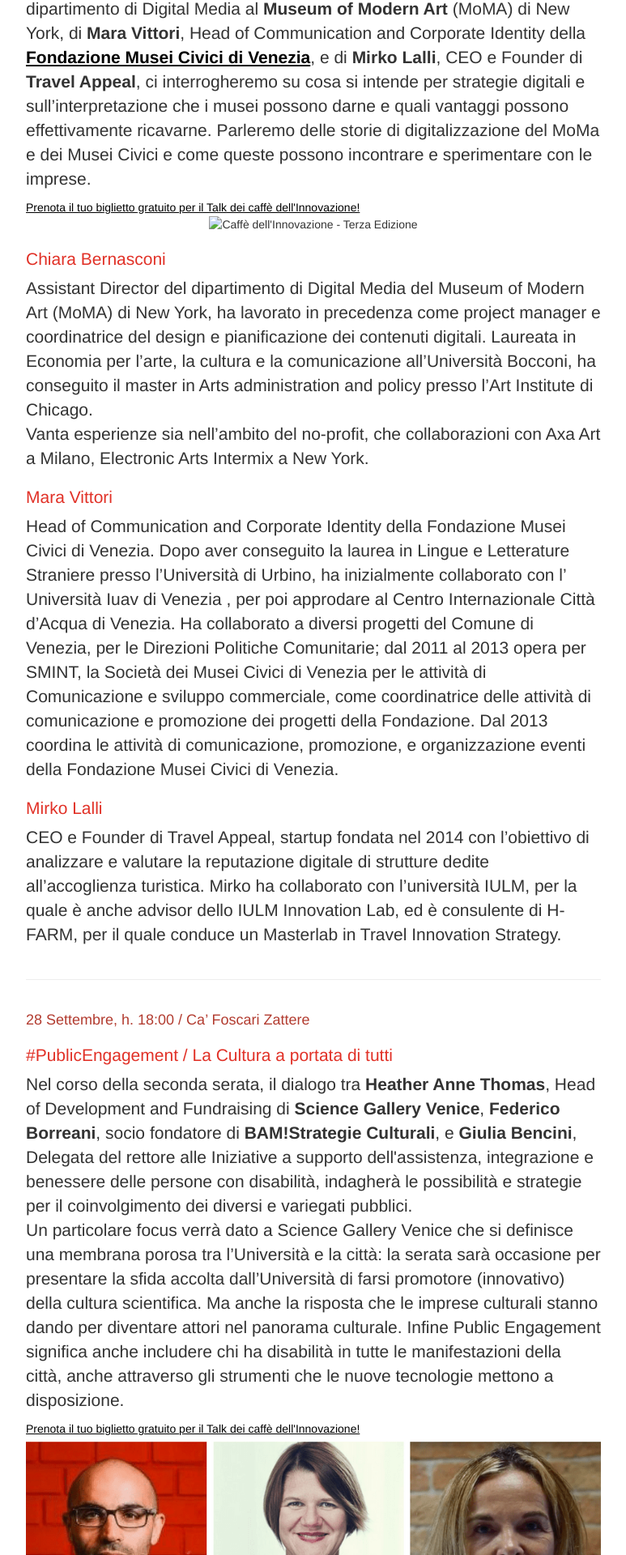
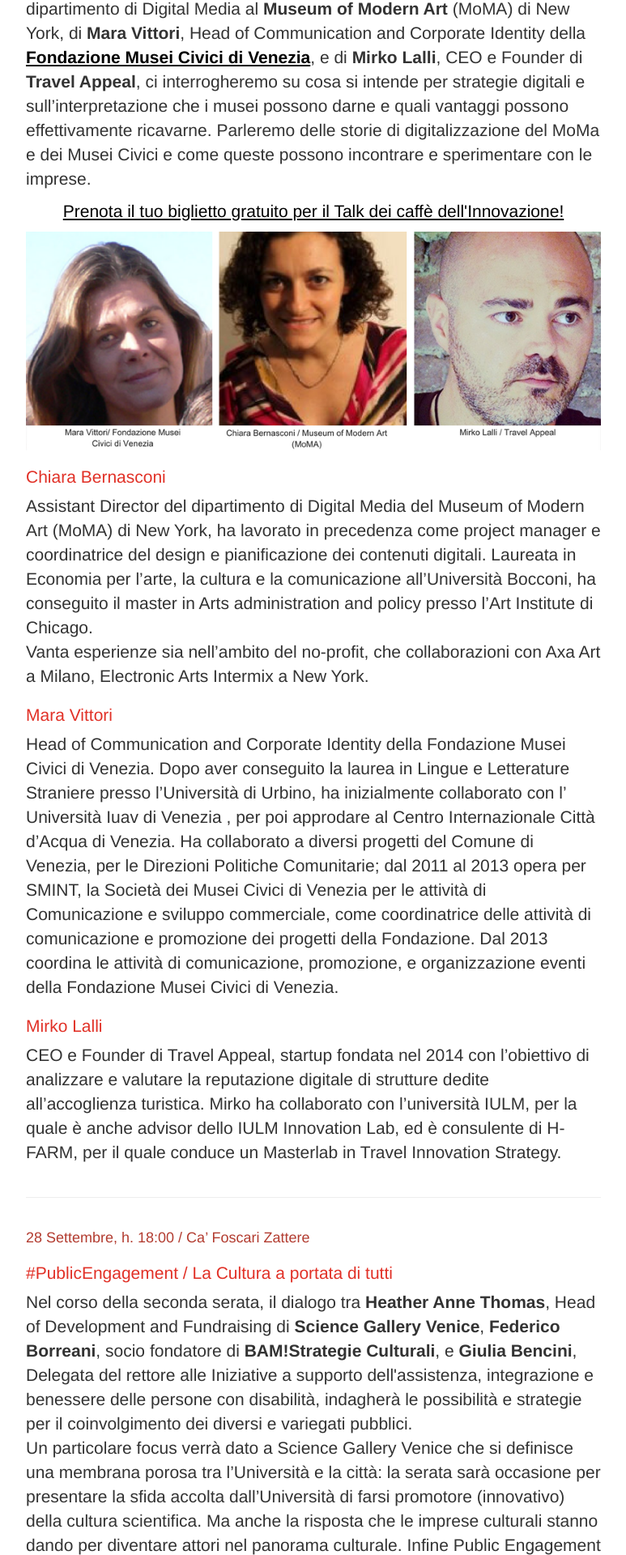
Before and after one commit to simonini/dvri-j-theme, a Jekyll site: the page built from progetti/caffe-2017.html, in a window 1280 px wide. Shown: the part 2267-4187 px from the top of the page at 81% size, without its empty margins (253-1026 px from the left). Built offline with Jekyll 4.4.1, drawn with Linux system fonts in a browser that asks for light colours; the table of contents is made by our own code.

Commit message:
sistemata l'immagine

```diff
--- a/progetti/caffe-2017.html
+++ b/progetti/caffe-2017.html
@@ -33,11 +33,12 @@
   <h5>#DigitalStrategy al Museo</h5>
   <p>Grazie agli interventi di <strong>Chiara Bernasconi</strong>, Assistant Director nel dipartimento di Digital Media al <strong>Museum of Modern Art</strong> (MoMA) di New York, di <strong>Mara Vittori</strong>, Head of Communication and Corporate Identity della <strong><a href="http://www.visitmuve.it/" target="_blank">Fondazione Musei Civici di Venezia</a></strong>, e di <strong>Mirko Lalli</strong>, CEO e Founder di <strong>Travel Appeal</strong>, ci interrogheremo su cosa si intende per strategie digitali e sull’interpretazione che i musei possono darne e quali vantaggi possono effettivamente ricavarne. Parleremo delle storie di digitalizzazione del MoMa e dei Musei Civici e come queste possono incontrare e sperimentare con le imprese.</p>
 
-  <a href="https://www.eventbrite.it/e/biglietti-caffe-dellinnovazione-terza-edizione-1a-serata-37451595731?aff=es2">Prenota il tuo biglietto gratuito per il Talk dei caffè dell'Innovazione!</a>
+  <p style="text-align: center"><a href="https://www.eventbrite.it/e/biglietti-caffe-dellinnovazione-terza-edizione-1a-serata-37451595731?aff=es2">
+    Prenota il tuo biglietto gratuito per il Talk dei caffè dell'Innovazione!
+  </a></p>
 
-  <div style="text-align:center">
-  <img src="{{ site.baseurl }}/assets/progetti/caffe/guest11.png" alt="Caffè dell'Innovazione - Terza Edizione" />
-  </div>
+  <img src="{{ site.baseurl }}/assets/progetti/caffe/guest11.png" alt="Ospiti Caffè dell'Innovazione - Terza Edizione" />
+
   <h5>Chiara Bernasconi</h5>
   <p>Assistant Director del dipartimento di Digital Media del Museum of Modern Art (MoMA) di New York, ha lavorato in precedenza come project manager e coordinatrice del design e pianificazione dei contenuti digitali.
   Laureata in Economia per l’arte, la cultura e la comunicazione all’Università Bocconi, ha conseguito il master in Arts administration and policy presso l’Art Institute di Chicago.<br/>
```
Also changed, not shown: assets/progetti/caffe/guest11.png (renamed from assets/progetti/caffe/ guest11.png).
